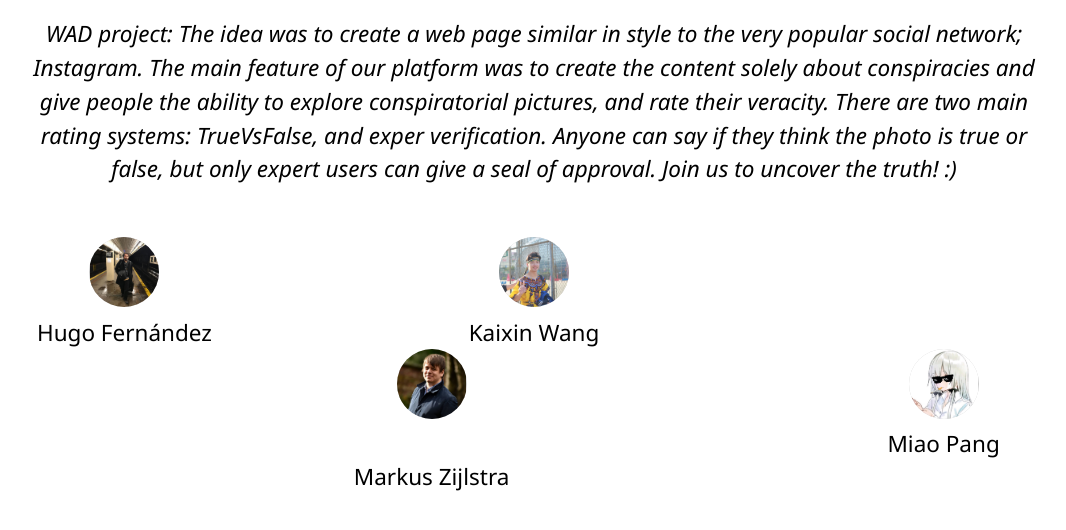
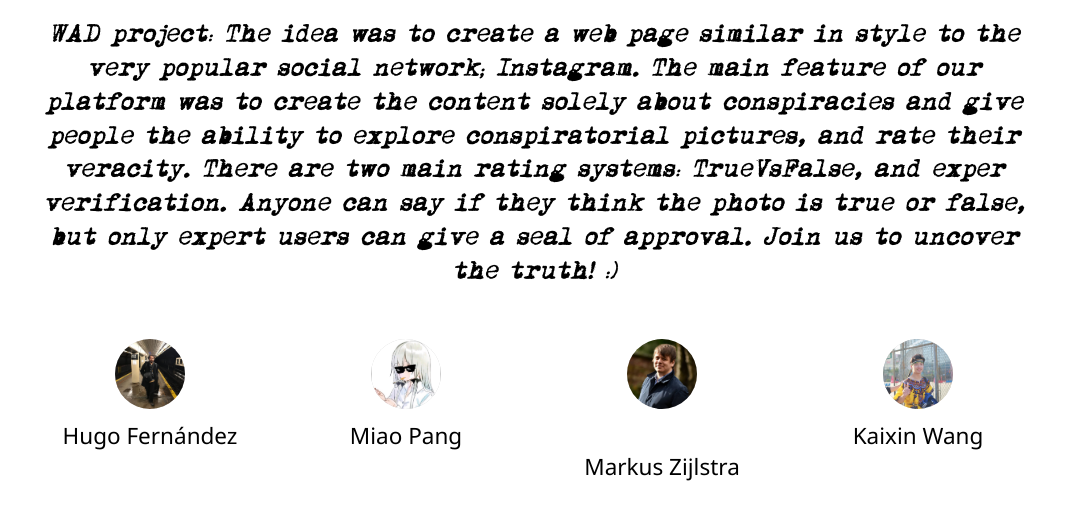
Before and after one commit to Kaixinwang99/Conspiragram, a Django app: template templates/mainpage/about.html in a window 1280 px wide. Shown: the part 85-615 px from the top of the page, without its empty margins (106-1172 px from the left). Run offline with Django 3.2, Linux system fonts and the light colour scheme; the template is opened without the code that fills it, so the values that code supplies are empty; some libraries are stand-ins or nearby versions.

Commit message:
CSS update

```diff
--- a/static/css/style.css
+++ b/static/css/style.css
@@ -869,17 +869,22 @@ font-family: times new roman;
 	object-fit: contain;
 }
 #hugo{
-	float:left;
-	width:20%;
+	float: left;
+	width:25%;
 }
 #kaixin{
-	margin:0 auto;
-	width:20%;
+	float: right;
+	width:25%;
 }
 #miao{
+	float:left;
+	width:25%;
+}
+#markus{
 	float:right;
-	width:20%;
+	width:25%;
 }
+
 #authors{
     width:100%;
     text-align:center;
@@ -890,7 +895,8 @@ font-family: times new roman;
 }
 #aboutUs{
 	text-align: center;
-		font-family: "Segoe UI",Arial,sans-serif;
+		font-family: Mom;
+    	src: url("/static/fonts/Mom.ttf");
 	font-size: 1.5em;
 	padding-left: 10%;
 	padding-right: 10%;
```
Also changed, not shown: other parts of static/css/style.css (+11 -39 lines).
